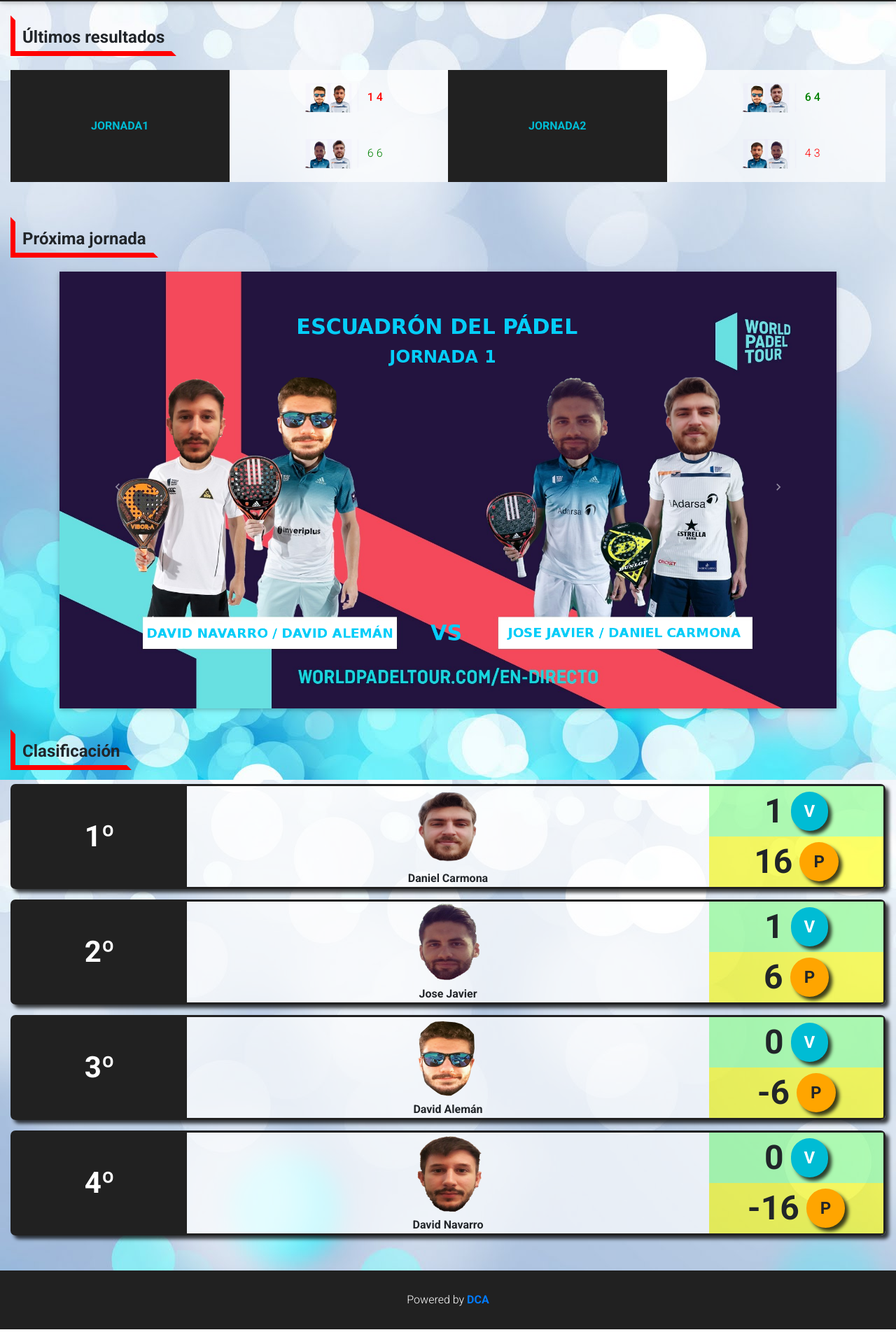
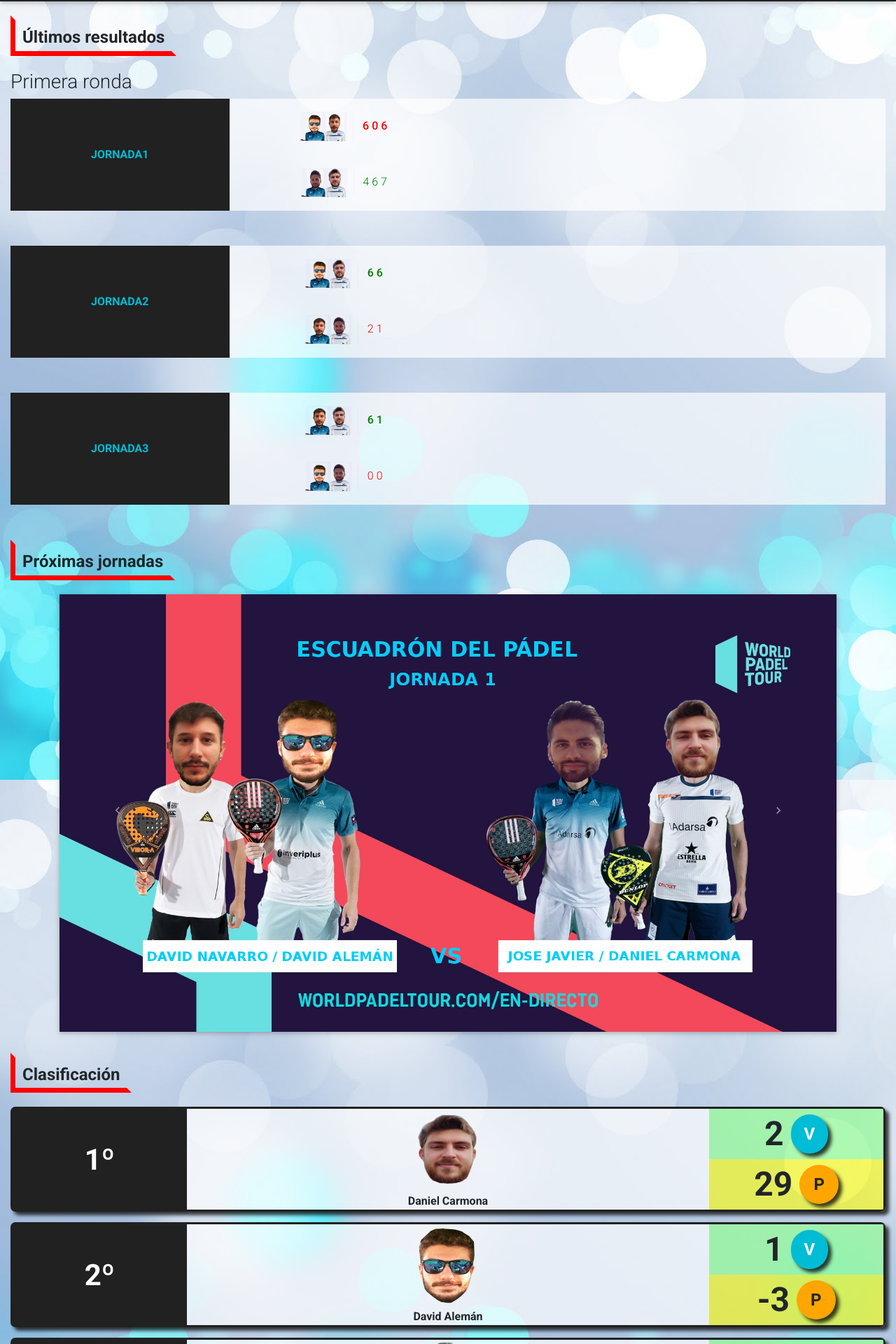
Before and after one commit to carmona44/mcpadel, a React (Create React App) app: page / in a window 1280 px wide. Shown: the part 74-1994 px from the top of the page at 70% size. Before the commit the page ends 1973 px from the top, so only its background shows below. Built offline with nearby package versions, Linux system fonts and the light colour scheme.

Commit message:
Changes after third escuadron del padel league

```diff
--- a/src/App.css
+++ b/src/App.css
@@ -167,6 +167,10 @@
     padding-right: 5px;
 }
 
+.ronda {
+    margin-left: 15px;
+}
+
 a {
     font-weight: bold;
 }
--- a/src/App.js
+++ b/src/App.js
@@ -24,10 +24,10 @@
 
 function App() {
     var jugadores = [
-        {nombre: 'David Alemán', img: imgAleman, avatarClass: "avatar-aleman", juegosG: 15, juegosP: 19, setsG: 1, setsP: 2, victorias: 0},
-        {nombre: 'Daniel Carmona', img: imgCarmona, avatarClass: "avatar-carmona", juegosG: 22, juegosP: 12, setsG: 3, setsP: 0, victorias: 1},
-        {nombre: 'David Navarro', img: imgNavarro, avatarClass: "avatar-navarro", juegosG: 12, juegosP: 22, setsG: 0, setsP: 3, victorias: 0},
-        {nombre: 'Jose Javier', img: imgJoseja, avatarClass: "avatar-joseja", juegosG: 19, juegosP: 15, setsG: 2, setsP: 1, victorias: 1}
+        {nombre: 'David Alemán', img: imgAleman, avatarClass: "avatar-aleman", juegosG: 24, juegosP: 27, setsG: 3, setsP: 3, victorias: 1},
+        {nombre: 'Daniel Carmona', img: imgCarmona, avatarClass: "avatar-carmona", juegosG: 36, juegosP: 15, setsG: 5, setsP: 1, victorias: 2},
+        {nombre: 'David Navarro', img: imgNavarro, avatarClass: "avatar-navarro", juegosG: 22, juegosP: 29, setsG: 2, setsP: 4, victorias: 0},
+        {nombre: 'Jose Javier', img: imgJoseja, avatarClass: "avatar-joseja", juegosG: 20, juegosP: 31, setsG: 2, setsP: 4, victorias: 1}
     ];
 
     for (var i=0; i<jugadores.length; i++){
@@ -53,33 +53,52 @@
       <br />
 
       <h4>Últimos resultados</h4>
+
+      <h3 className="ronda">Primera ronda</h3>
+
       <div className="resultados">
-          <div className="jornada">JORNADA <br/><span>1</span></div>
+          <div className="jornada">JORNADA <br/><span> 1</span></div>
           <div className="partido">
               <div>
                   <img className="miniresul" src={minipareja3}/>
-                  <strong style={{color: 'red'}}> 1 4</strong>
+                  <strong style={{color: 'red'}}> 6 0 6</strong>
               </div>
               <div>
                   <img className="miniresul" src={minipareja4}/>
-                  <span style={{color: 'green'}}> 6 6</span>
-              </div>
-          </div>
-
-          <div className="jornada">JORNADA <br/><span>2</span></div>
-          <div className="partido">
-              <div>
-                  <img className="miniresul" src={minipareja1}/>
-                  <strong style={{color: 'green'}}> 6 4</strong>
-              </div>
-              <div>
-                  <img className="miniresul" src={minipareja6}/>
-                  <span style={{color: 'red'}}> 4 3</span>
+                  <span style={{color: 'green'}}> 4 6 7</span>
               </div>
           </div>
       </div>
 
-      <h4>Próxima jornada</h4>
+      <div className="resultados">
+        <div className="jornada">JORNADA <br/><span> 2</span></div>
+        <div className="partido">
+            <div>
+                <img className="miniresul" src={minipareja1}/>
+                <strong style={{color: 'green'}}> 6 6</strong>
+            </div>
+            <div>
+                <img className="miniresul" src={minipareja6}/>
+                <span style={{color: 'red'}}> 2 1</span>
+            </div>
+        </div>
+    </div>
+
+    <div className="resultados">
+        <div className="jornada">JORNADA <br/><span> 3</span></div>
+        <div className="partido">
+            <div>
+                <img className="miniresul" src={minipareja5}/>
+                <strong style={{color: 'green'}}> 6 1</strong>
+            </div>
+            <div>
+                <img className="miniresul" src={minipareja2}/>
+                <span style={{color: 'red'}}> 0 0</span>
+            </div>
+        </div>
+    </div>
+
+      <h4>Próximas jornadas</h4>
         {<Carousel/>}
 
       <h4 className="espacioclas">Clasificación</h4>
```
Also changed, not shown: src/jornadas.html (added, +89 -0 lines).
